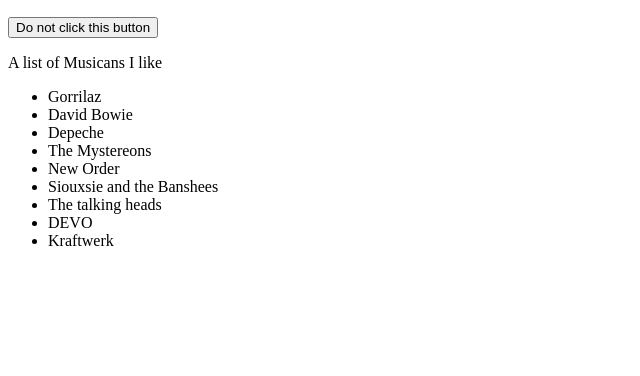
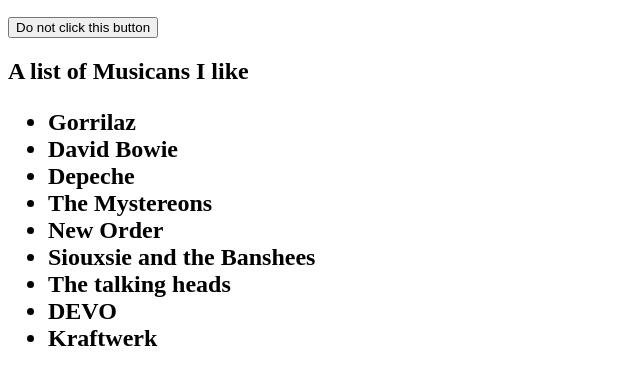
Before and after one commit to TinyGoat42/exploring-cs, a plain HTML site: page index.html in a window 1280 px wide. Shown: the part 864-1240 px from the top of the page, without its empty margins (0-640 px from the left). Before the commit the page ends 1130 px from the top, so only its background shows below. Drawn offline with Linux system fonts and the light colour scheme.

Commit message:
Added header for list

```diff
--- a/index.html
+++ b/index.html
@@ -8,7 +8,7 @@
   <p><iframe width="560" height="315" src="https://www.youtube.com/embed/PRU3qndohWI" frameborder="0" allow="accelerometer; autoplay; clipboard-write; encrypted-media; gyroscope; picture-in-picture" allowfullscreen></iframe><p>
   <button>Do not click this button</button>
  </body bgcolor="c9f8ff">
- <p> A list of Musicans I like <p>
+ <h2> A list of Musicans I like <h2>
  <ul>
   <li>Gorrilaz</li>
   <li>David Bowie</li>
```
